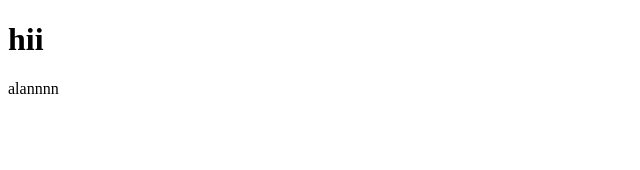
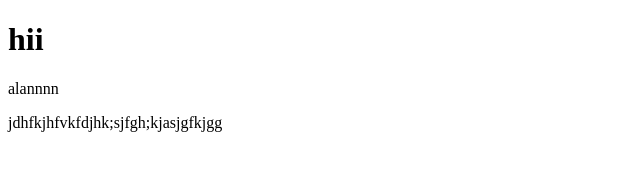
Before and after one commit to alanlordson/foxy, a plain HTML site: page alan.html in a window 1280 px wide. Shown: the whole page, without its empty margins (0-640 px from the left). Drawn offline with Linux system fonts and the light colour scheme.

Commit message:
deelopeer

```diff
--- a/alan.html
+++ b/alan.html
@@ -9,5 +9,6 @@
 <body>
     <h1>hii</h1>
     <p>alannnn</p>
+    <p>jdhfkjhfvkfdjhk;sjfgh;kjasjgfkjgg</p>
 </body>
 </html>
```
